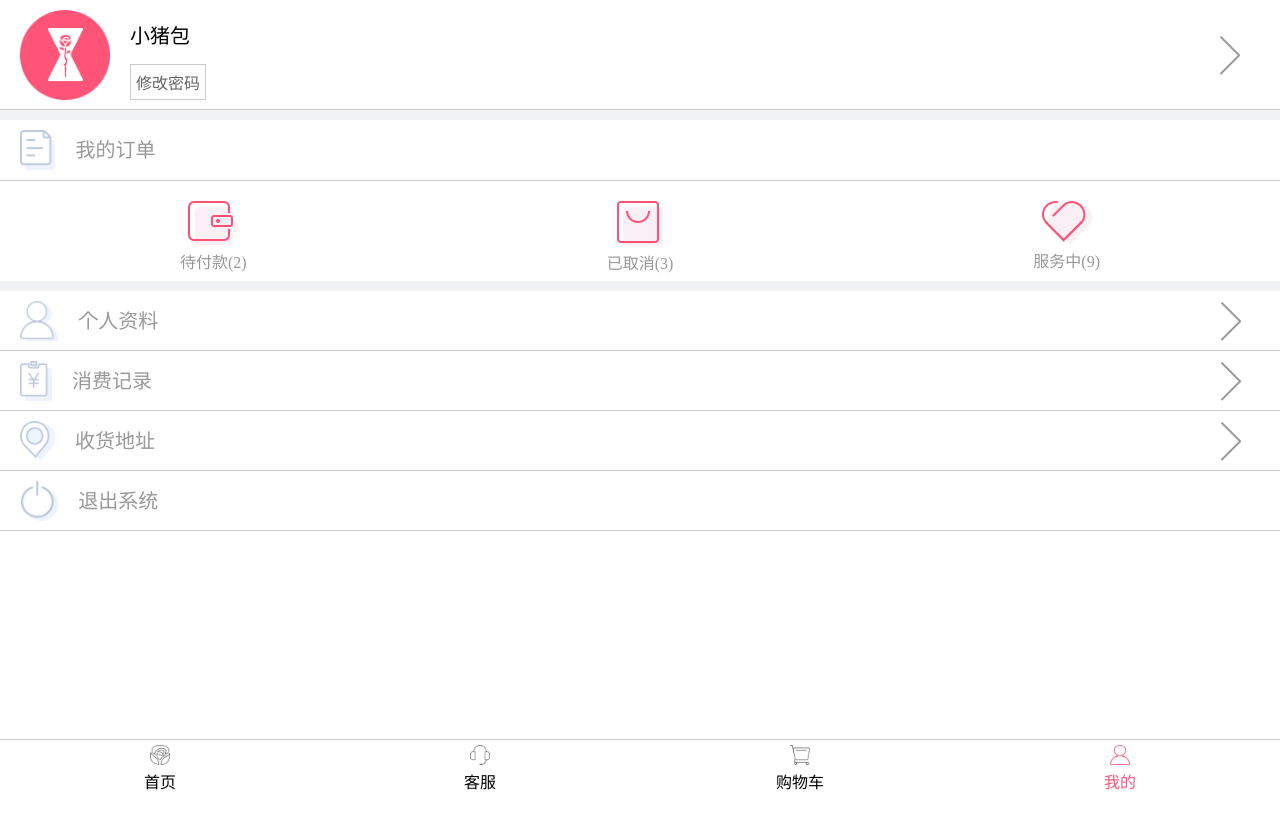
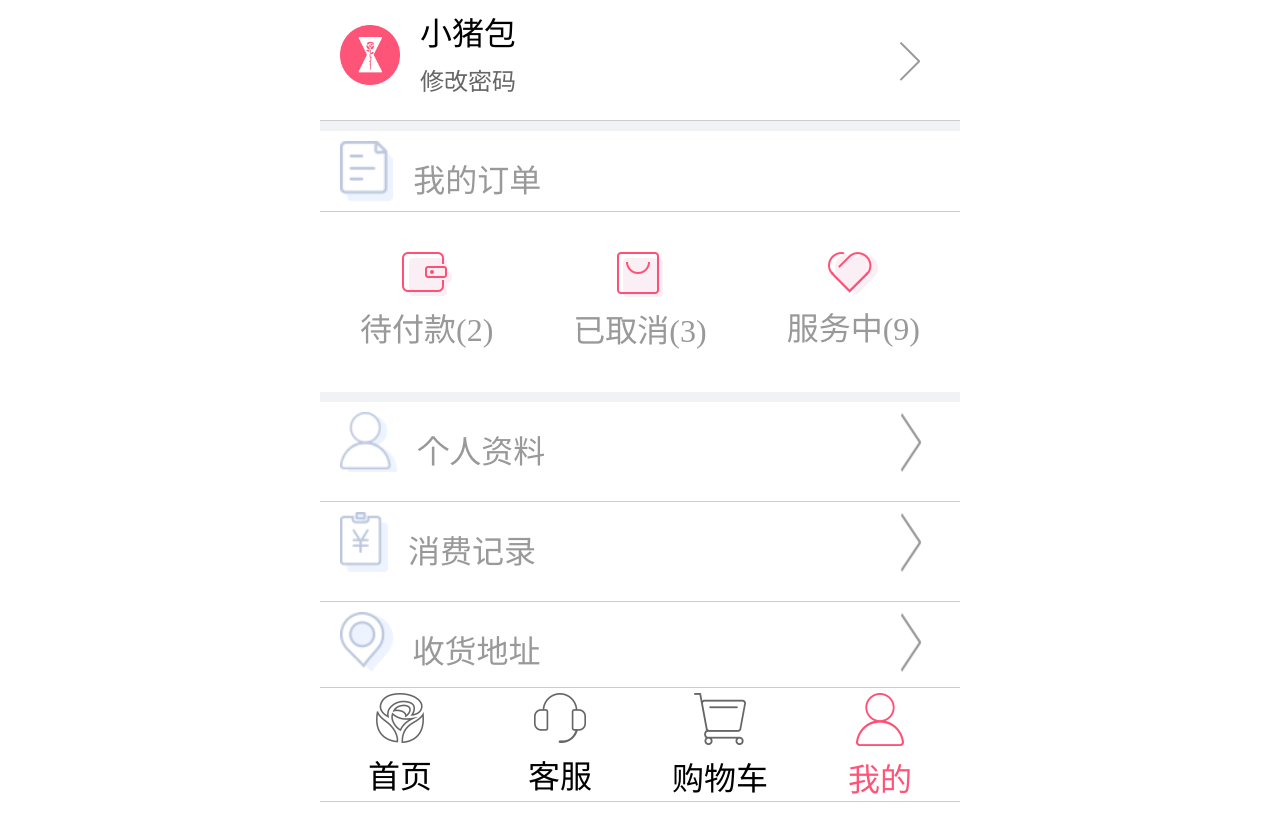
Before and after one commit to pyres02/ASFlowerWeb, a plain HTML site: page html/userinfo.html in a window 1280 px wide. Before the commit the page ends 800 px from the top, so only its background shows below. Drawn offline with Linux system fonts and the light colour scheme.

Commit message:
be better

```diff
--- a/css/account.css
+++ b/css/account.css
@@ -1,9 +1,12 @@
-/*
-* @Author: admin
-* @Date:   2018-10-15 19:02:06
-* @Last Modified by:   admin
-* @Last Modified time: 2018-10-15 20:07:13
-*/
+
+
+body{
+
+	min-width: 320px;
+	max-width: 640px;
+    margin: 0 auto;
+    position: relative;
+}
 header{
 	width: 100%;
 	height: 70px;
--- a/css/address.css
+++ b/css/address.css
@@ -1,9 +1,12 @@
-/*
-* @Author: admin
-* @Date:   2018-10-15 18:20:24
-* @Last Modified by:   admin
-* @Last Modified time: 2018-10-15 20:10:43
-*/
+
+
+body{
+
+	min-width: 320px;
+	max-width: 640px;
+    margin: 0 auto;
+
+}
 header{
 	width: 100%;
 	height: 70px;
--- a/css/cart.css
+++ b/css/cart.css
@@ -1,9 +1,15 @@
-/*
-* @Author: admin
-* @Date:   2018-10-13 20:27:30
-* @Last Modified by:   admin
-* @Last Modified time: 2018-10-15 19:58:17
-*/
+
+html,body{
+	width:100%;
+	height:100%;
+}
+body{
+
+	min-width: 320px;
+	max-width: 640px;
+    margin: 0 auto;
+    position: relative;
+}
 header{
 	width: 100%;
 	height: 70px;
@@ -156,13 +162,18 @@ margin-left:10px;
 
 /*结算部分*/
 .count{
+
+	min-width: 320px;
+	max-width: 640px;
+
+
 	width:95%;
 	overflow:hidden;
 	margin-left:10px;
 	background:#fff;
 
 	position: fixed;
-	left:0px;
+
 	bottom:46px;
 	height:45px;
 	border-top:1px solid #ccc;
@@ -170,6 +181,7 @@ margin-left:10px;
 
 }
 .count .choice{
+	width:20;
 	float:left;
 	line-height:45px;
 }
@@ -179,7 +191,9 @@ margin-left:10px;
 	height:20px;
 }
 .count .total{
+	width:70%;
 	float:right;
+
 }
 .count .choice .bg{
 	width:20px;
@@ -193,11 +207,14 @@ margin-left:10px;
 
 }
 .count .total>div{
-	float:left;
+	float:right;
 }
 
+input{
+	outline: none;
+}
 .total .sure{
-	width:160px;
+	width:40%;
 	height:45px;
 	background:#fe5478;
 	color:#fff;
@@ -211,7 +228,7 @@ margin-left:10px;
 	color:#fff;
 }
 .total .price{
-	height:45px;
+	height:45%;
 	line-height:45px;
 	margin-right:10px;
 }
@@ -220,14 +237,17 @@ margin-left:10px;
 }
 
 footer{
+	min-width: 320px;
+	max-width: 640px;
+
 	width:100%;
 	height:45px;
 	position:fixed;
-	bottom:0px;
-	left:0px;
+	 bottom:0px;
+
 	background:#fff;
-
     font-size:12px;
+    margin: 0 auto;
 
 }
 
--- a/css/detail.css
+++ b/css/detail.css
@@ -1,9 +1,13 @@
-/*
-* @Author: admin
-* @Date:   2018-10-12 14:30:24
-* @Last Modified by:   admin
-* @Last Modified time: 2018-10-13 13:28:10
-*/
+
+
+
+body{
+
+	min-width: 320px;
+	max-width: 640px;
+    margin: 0 auto;
+
+}
 header{
 	width: 100%;
 	height: 90px;
@@ -240,6 +244,7 @@ main .content .current{
 
 .imfor{
 	margin-top:60px;
+	margin-bottom:60px;
 }
 .imfor img{
 	width:100%;
@@ -253,11 +258,16 @@ main .content .current{
 /*底部*/
 
 footer{
+
+	min-width: 320px;
+	max-width: 640px;
+    margin: 0 auto;
+
 	width:100%;
 	height:45px;
 	position:fixed;
 	bottom:0px;
-	left:0px;
+
 	background:#fff;
 
     font-size:12px;
--- a/css/fast.css
+++ b/css/fast.css
@@ -2,9 +2,15 @@
 * @Author: admin
 * @Date:   2018-10-12 13:38:23
 * @Last Modified by:   admin
-* @Last Modified time: 2018-10-12 13:47:51
+* @Last Modified time: 2018-11-07 18:15:12
 */
+body{
 
+	min-width: 320px;
+	max-width: 640px;
+    margin: 0 auto;
+
+}
 header img{
 	width: 100%;
 }
--- a/css/forever.css
+++ b/css/forever.css
@@ -2,9 +2,15 @@
 * @Author: admin
 * @Date:   2018-10-12 13:38:23
 * @Last Modified by:   admin
-* @Last Modified time: 2018-10-12 13:47:51
+* @Last Modified time: 2018-11-07 18:15:42
 */
+body{
 
+	min-width: 320px;
+	max-width: 640px;
+    margin: 0 auto;
+
+}
 header img{
 	width: 100%;
 }
--- a/css/login.css
+++ b/css/login.css
@@ -2,8 +2,15 @@
 * @Author: admin
 * @Date:   2018-10-13 13:49:53
 * @Last Modified by:   admin
-* @Last Modified time: 2018-10-13 15:27:04
+* @Last Modified time: 2018-11-07 18:43:33
 */
+body{
+
+	min-width: 320px;
+	max-width: 640px;
+    margin: 0 auto;
+
+}
 body,html{
 	width:100%;
 	height:100%;
@@ -68,7 +75,13 @@ header p{
 	margin-left: 40px;
 
 }
-.push button{
+.push a{
+	text-decoration:none;
+	display:block;
+	text-align:center;
+	line-height:40px;
+}
+.push button,.push a{
 	width:100%;
 	height:40px;
 	background: #fe5478;
@@ -77,6 +90,7 @@ header p{
 	border-radius: 5px;
 
 }
+
 
 .other{
 	width:90%;
--- a/css/near.css
+++ b/css/near.css
@@ -2,8 +2,15 @@
 * @Author: admin
 * @Date:   2018-10-12 14:10:19
 * @Last Modified by:   admin
-* @Last Modified time: 2018-10-12 14:22:58
+* @Last Modified time: 2018-11-07 18:15:51
 */
+body{
+
+	min-width: 320px;
+	max-width: 640px;
+    margin: 0 auto;
+
+}
 header img{
 	width: 100%;
 }
--- a/css/order.css
+++ b/css/order.css
@@ -2,8 +2,15 @@
 * @Author: admin
 * @Date:   2018-10-15 14:42:00
 * @Last Modified by:   admin
-* @Last Modified time: 2018-10-15 20:11:58
+* @Last Modified time: 2018-11-07 18:16:19
 */
+body{
+
+	min-width: 320px;
+	max-width: 640px;
+    margin: 0 auto;
+
+}
 header{
 	width: 100%;
 	height: 70px;
--- a/css/register.css
+++ b/css/register.css
@@ -2,8 +2,15 @@
 * @Author: admin
 * @Date:   2018-10-13 13:49:53
 * @Last Modified by:   admin
-* @Last Modified time: 2018-10-13 15:53:27
+* @Last Modified time: 2018-11-07 18:16:03
 */
+body{
+
+	min-width: 320px;
+	max-width: 640px;
+    margin: 0 auto;
+
+}
 body,html{
 	width:100%;
 	height:100%;
--- a/css/repassword.css
+++ b/css/repassword.css
@@ -2,8 +2,15 @@
 * @Author: admin
 * @Date:   2018-10-15 18:20:24
 * @Last Modified by:   admin
-* @Last Modified time: 2018-10-15 20:09:23
+* @Last Modified time: 2018-11-07 18:16:08
 */
+body{
+
+	min-width: 320px;
+	max-width: 640px;
+    margin: 0 auto;
+
+}
 header{
 	width: 100%;
 	height: 70px;
--- a/css/style.css
+++ b/css/style.css
@@ -2,8 +2,15 @@
 * @Author: admin
 * @Date:   2018-09-14 14:55:27
 * @Last Modified by:   admin
-* @Last Modified time: 2018-10-15 13:39:52
+* @Last Modified time: 2018-11-07 18:28:46
 */
+body{
+
+	min-width: 320px;
+	max-width: 640px;
+    margin: 0 auto;
+
+}
 header{
 	width: 100%;
 	position: relative;
@@ -243,11 +250,16 @@ main{
 }
 
 footer{
+
+	min-width: 320px;
+	max-width: 640px;
+    margin: 0 auto;
+
 	width:100%;
 	height:45px;
 	position:fixed;
 	bottom:0px;
-	left:0px;
+
 	background:#fff;
 
     font-size:12px;
--- a/css/surprised.css
+++ b/css/surprised.css
@@ -2,9 +2,15 @@
 * @Author: admin
 * @Date:   2018-10-12 13:38:23
 * @Last Modified by:   admin
-* @Last Modified time: 2018-10-12 13:47:51
+* @Last Modified time: 2018-11-07 18:16:16
 */
+body{
 
+	min-width: 320px;
+	max-width: 640px;
+    margin: 0 auto;
+
+}
 header img{
 	width: 100%;
 }
--- a/css/useraccount.css
+++ b/css/useraccount.css
@@ -2,10 +2,16 @@
 * @Author: admin
 * @Date:   2018-10-16 18:15:10
 * @Last Modified by:   admin
-* @Last Modified time: 2018-10-16 19:43:54
+* @Last Modified time: 2018-11-07 18:16:29
 */
 
+body{
 
+	min-width: 320px;
+	max-width: 640px;
+    margin: 0 auto;
+
+}
 header{
 	width: 100%;
 	height: 70px;
--- a/css/userinfo.css
+++ b/css/userinfo.css
@@ -1,12 +1,17 @@
-/*
-* @Author: admin
-* @Date:   2018-10-15 08:47:26
-* @Last Modified by:   admin
-* @Last Modified time: 2018-10-15 14:34:23
-*/
+body{
+
+	min-width: 320px;
+	max-width: 640px;
+    margin: 0 auto;
+
+}
+
+body{
+	font-size:2rem;
+}
 header{
 	width: 100%;
-	height: 109px;
+	height: 120px;
 	border-bottom: 1px solid #ccc;
 
 }
@@ -20,24 +25,31 @@ header .mylogo{
 	margin-left: 20px;
 }
 header .mylogo img{
-	width: 90px;
-	margin-top: 10px;
+	width:60px;
+	height:60px;
+	margin-top:25px;
+
+
 }
 header .mynews{
+	width:40%;
+
 	float: left;
 	color: #000;
-	font-size: 20px;
+	font-size:2rem;
+	margin-left: 20px;
+	line-height:3rem;
+}
 
-	margin-left: 20px;
-}
 header .mynews h3{
-	padding-top: 20px;
-	margin-bottom: 15px;
+	margin-top:10px;
+
+
+
 }
 header .mynews p{
-	border: 1px solid #ccc;
-	padding: 5px;
-	font-size: 16px;
+
+	font-size:1.5rem;
 	color: #666;
 }
  header .more{
@@ -70,31 +82,34 @@ a{
 }
 .myorder{
 	width: 100%;
-	height: 60px;
+	height: 80px;
 	border-bottom: 1px solid #ccc;
 }
 .myorder img{
-	height: 40px;
+	height: 60px;
 	float: left;
 	margin: 10px 20px;
 }
 .myorder h2{
-	height: 60px;
-	line-height: 60px;
-	font-size: 20px;
+	height: 100px;
+	line-height:100px;
+
 	color: #999;
 }
 .order ul{
-	height: 80px;
+	height: 100px;
 	display: flex;
 	text-align: center;
-	margin-top: 20px;
+	margin-top: 40px;
+	margin-bottom:40px;
 }
 
 .order li{
+	height:100px;
 	flex: 1px;
 }
 .order a{
+
 	color: #999;
 	text-decoration: none;
 }
@@ -102,22 +117,23 @@ a{
 /*个人资料*/
 .usernews{
 	width: 100%;
+	margin-bottom:120px;
 
 }
 .usernews img{
-	height: 40px;
+	height: 60px;
 	float: left;
 	margin: 10px 20px;
 }
 .usernews h2{
-	height: 60px;
-	line-height: 60px;
-	font-size: 20px;
+	height: 100px;
+	line-height: 100px;
+
 	color: #999;
 	float: left;
 }
 .usernews li{
-	height: 60px;
+	height: 100px;
 	border-bottom: 1px solid #ccc;
 	box-sizing: border-box;
 }
@@ -136,14 +152,19 @@ a{
 
 
 footer{
+	min-width: 320px;
+	max-width: 640px;
+    margin: 0 auto;
 	width:100%;
-	height:60px;
+
 	position:fixed;
 	bottom:0px;
-	left:0px;
+
 	border-top: 1px solid #ccc;
+	background:#fff;
 
-    font-size:16px;
+
+
 
 }
 
@@ -159,8 +180,7 @@ footer ul li{
 	padding-top:5px;
 }
 footer img{
-	width:20px;
-	height:20px;
+
 
 }
 footer a{
@@ -187,30 +207,34 @@ footer .current a{
     z-index: 10;
 }
 .modal{
-	width:400px;
+	min-width: 320px;
+	max-width: 640px;
+    margin: 0 auto;
+	width:50rem;
 	z-index:12;
 	background:#fff;
 	position: fixed;
-    left: 50%;
+
     top: 30%;
     display: none;
-    margin-left:-200px;
+
     border-radius: 5px;
     text-align:center;
+
 }
 
 .modal h3{
-	height:40px;
-	line-height:40px;
-}
-.modal .imfor{
 	height:60px;
 	line-height:60px;
 }
+.modal .imfor{
+	height:100px;
+	line-height:100px;
+}
 .choice{
 	width: 100%;
-	height: 50px;
-	margin-bottom: 20px;
+	height: 100px;
+	margin-bottom: 30px;
 
 }
 .choice>div{
@@ -220,15 +244,15 @@ footer .current a{
 }
 .sure{
 	width:40%;
-	height:50px;
+	height:60px;
 	background:#fe5478;
 	color:#fff;
-	line-height: 50px;
+	line-height: 60px;
 }
 .nosure{
 	width:40%;
-	height:50px;
+	height:60px;
 	background:#fe5478;
 	color:#fff;
-	line-height: 50px;
+	line-height: 60px;
 }
--- a/html/userinfo.html
+++ b/html/userinfo.html
@@ -57,32 +57,37 @@
 	<div  class="usernews">
 		<ul>
 			<li>
+				<a href="useraccount.html">
 					<div>
 						<img src="../images/person.png" alt="">
 						<h2>个人资料</h2>
 						<div class="more">
-						<a href="#"> <img src="../images/back.png" alt=""></a>
+							 <img src="../images/back.png" alt="">
 						</div>
 					</div>
+				</a>
 			</li>
 			<li>
+				<a href="order.html">
 						<div>
 							<img src="../images/payRecord.png" alt="">
 							<h2>消费记录</h2>
 							<div class="more">
-						<a href="#"> <img src="../images/back.png" alt=""></a>
+								 <img src="../images/back.png" alt="">
 							</div>
 						</div>
+					</a>
 			</li>
 			<li>
+				<a href="address.html">
 					<div>
 						<img src="../images/address.png" alt="">
 						<h2>收货地址</h2>
 						<div class="more">
-						<a href="address.html"> <img src="../images/back.png" alt=""></a>
-
+							 <img src="../images/back.png" alt="">
 						</div>
 					</div>
+				</a>
 			</li>
 			<li>
 
```
Also changed, not shown: html/cart.html (+3 -1 lines), html/login.html (+6 -4 lines), index.html (+2 -2 lines). Lines whose indentation alone changed are shown as unchanged.
